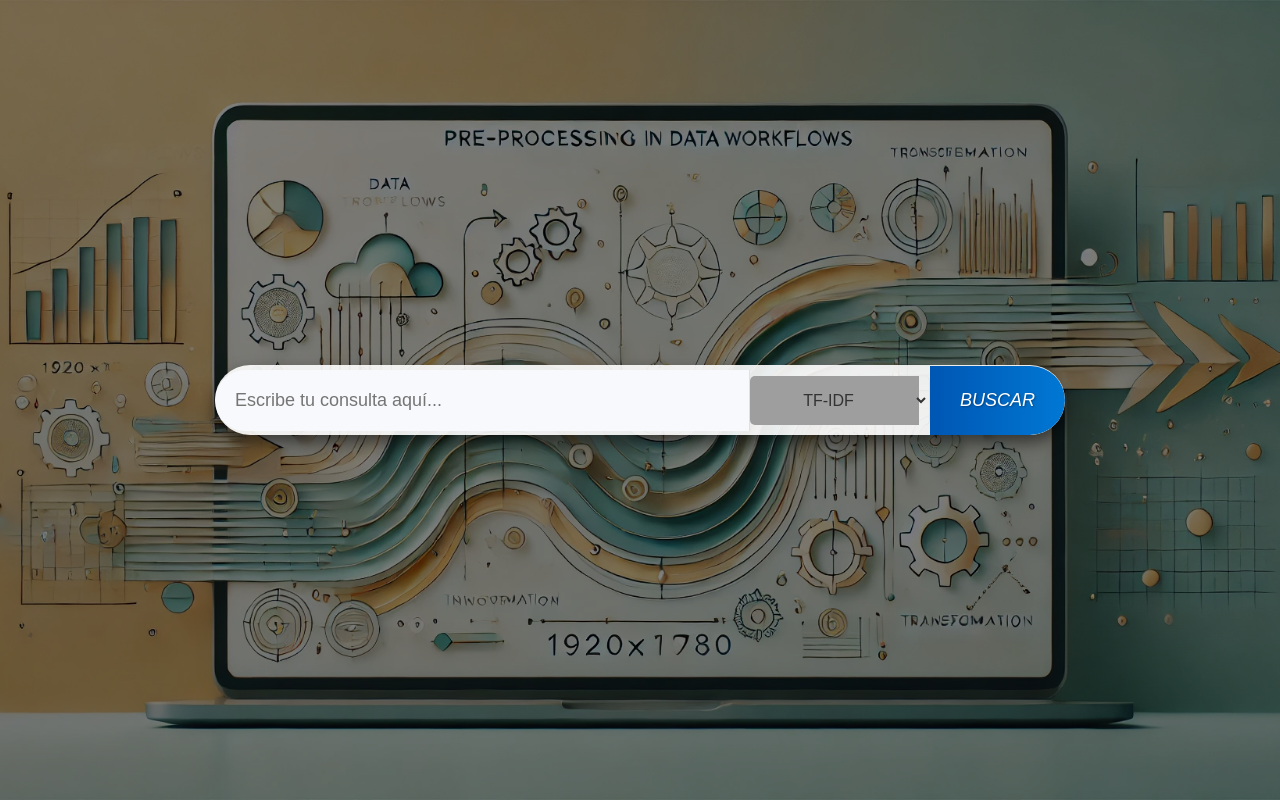
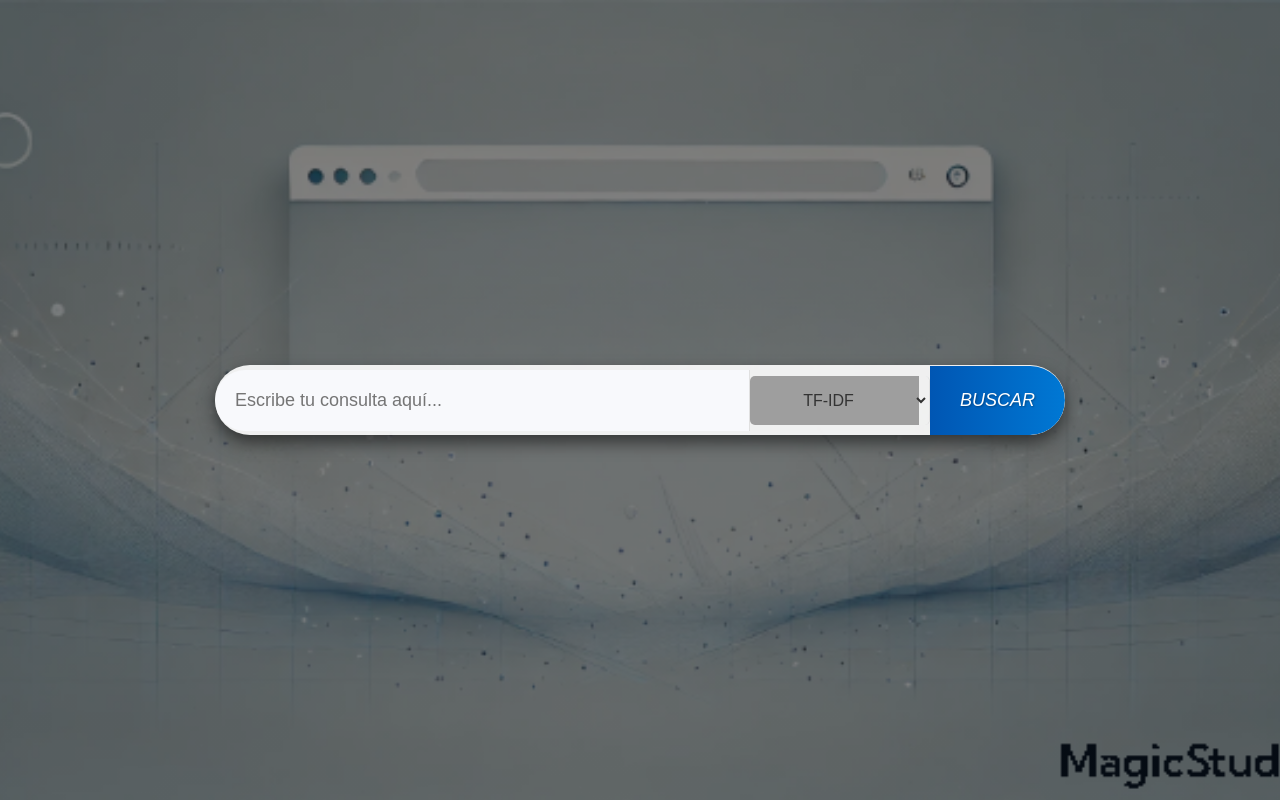
Before and after one commit to azambrano43/ri_proyecto_1b, a Flask app: page / in a window 1280 px wide. Run offline with Flask 3, Linux system fonts and the light colour scheme; parts of the project's set-up code (start-up, migrations or seed data) failed here and were passed over; grey boxes are pictures that could not be loaded.

Commit message:
Removed Preprocessing_Background_Laptop.png and updated index.css to use Simple_Minimalist_Background_magic.png instead.

```diff
--- a/static/index.css
+++ b/static/index.css
@@ -2,7 +2,7 @@
 
 body {
   font-family: 'Roboto', Arial, sans-serif;
-  background: linear-gradient(rgba(0, 0, 0, 0.5), rgba(0, 0, 0, 0.5)), url('img/Preprocessing_Background_Laptop.png') no-repeat center center fixed;
+  background: linear-gradient(rgba(0, 0, 0, 0.5), rgba(0, 0, 0, 0.5)), url('img/Simple_Minimalist_Background_magic.png') no-repeat center center fixed;
   background-size: cover;
   display: flex;
   justify-content: center;
```
Also changed, not shown: static/img/Preprocessing_Background_Laptop.png (deleted), static/img/Simple_Minimalist_Background.jpg (added), static/img/Simple_Minimalist_Background_magic.png (added).
